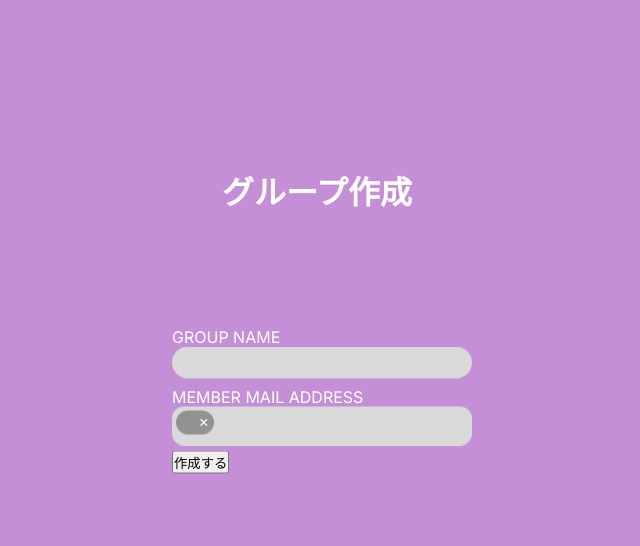
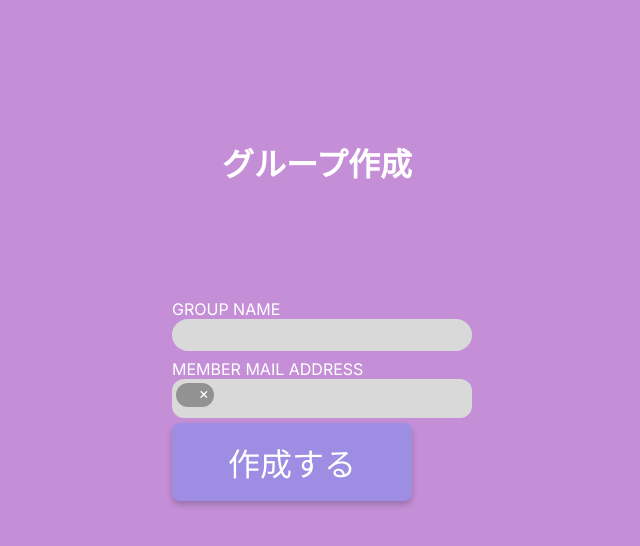
Before and after one commit to tamago-kake-gohan/tosho-kanri-ghost-client, a Next.js app: page /groupCreation in a window 1280 px wide. Shown: the top 546 px of the page, without its empty margins (318-958 px from the left). Built offline with nearby package versions, Linux system fonts and the light colour scheme.

Commit message:
buttonをformの中に入れた

```diff
--- a/src/app/groupCreation/page.tsx
+++ b/src/app/groupCreation/page.tsx
@@ -1,6 +1,7 @@
 "use client";
 import { usePathname } from "next/navigation";
 import axios from "@/components/utilAxios";
+import Button from "@/components/Button/Button"
 import Styles from "@/app/groupCreation/groupCreation.module.scss";
 import { AddressEditor } from "@/components/addressEditor";
 import { FormEvent, MouseEvent, useState, useEffect } from "react";
@@ -45,9 +46,9 @@ const GroupCreation = () => {
         />
         <p>MEMBER MAIL ADDRESS</p>
         <AddressEditor addresses={memberAddress} onChange={setMemberAddress} />
+        <Button type="submit" text="作成する" size="large" />
       </form>
       {message && <div>{message}</div>}
-      <button type="submit" className={Styles.button}>作成する</button>
     </div>
   );
 }
```
